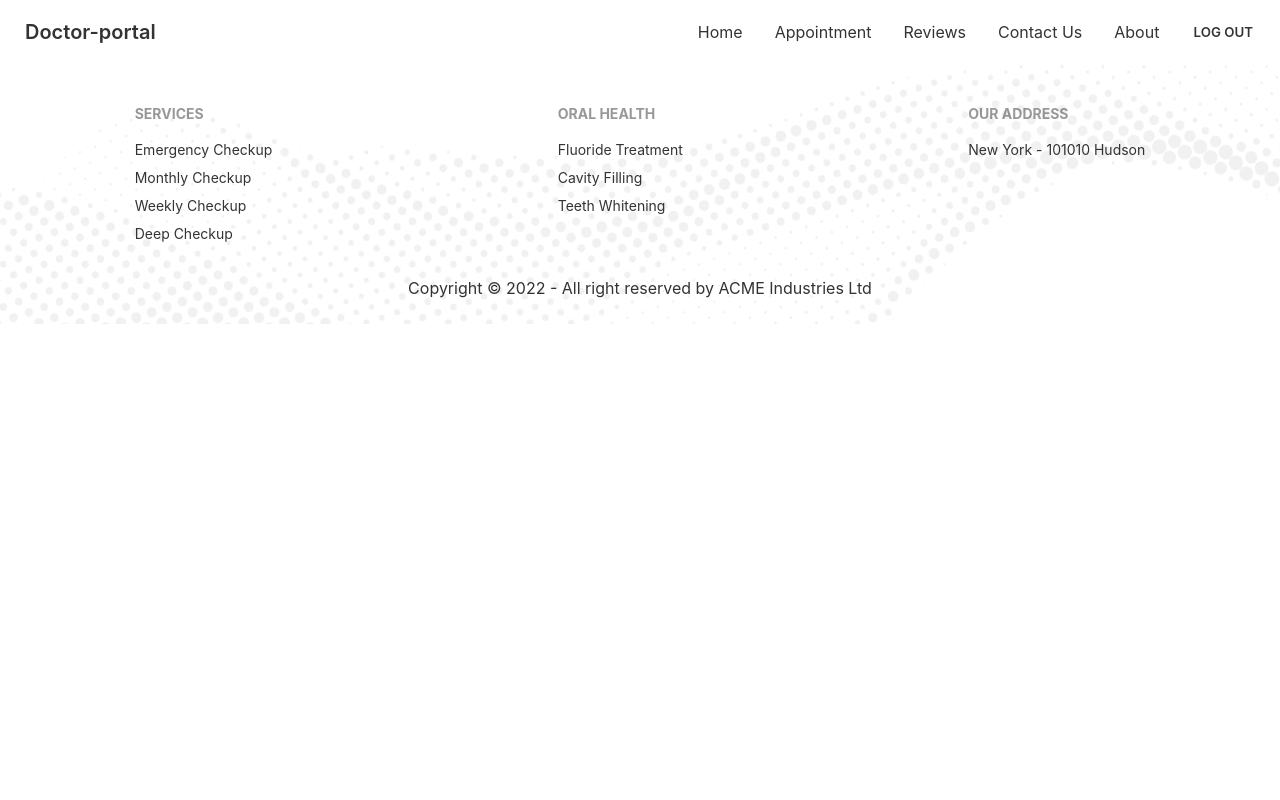
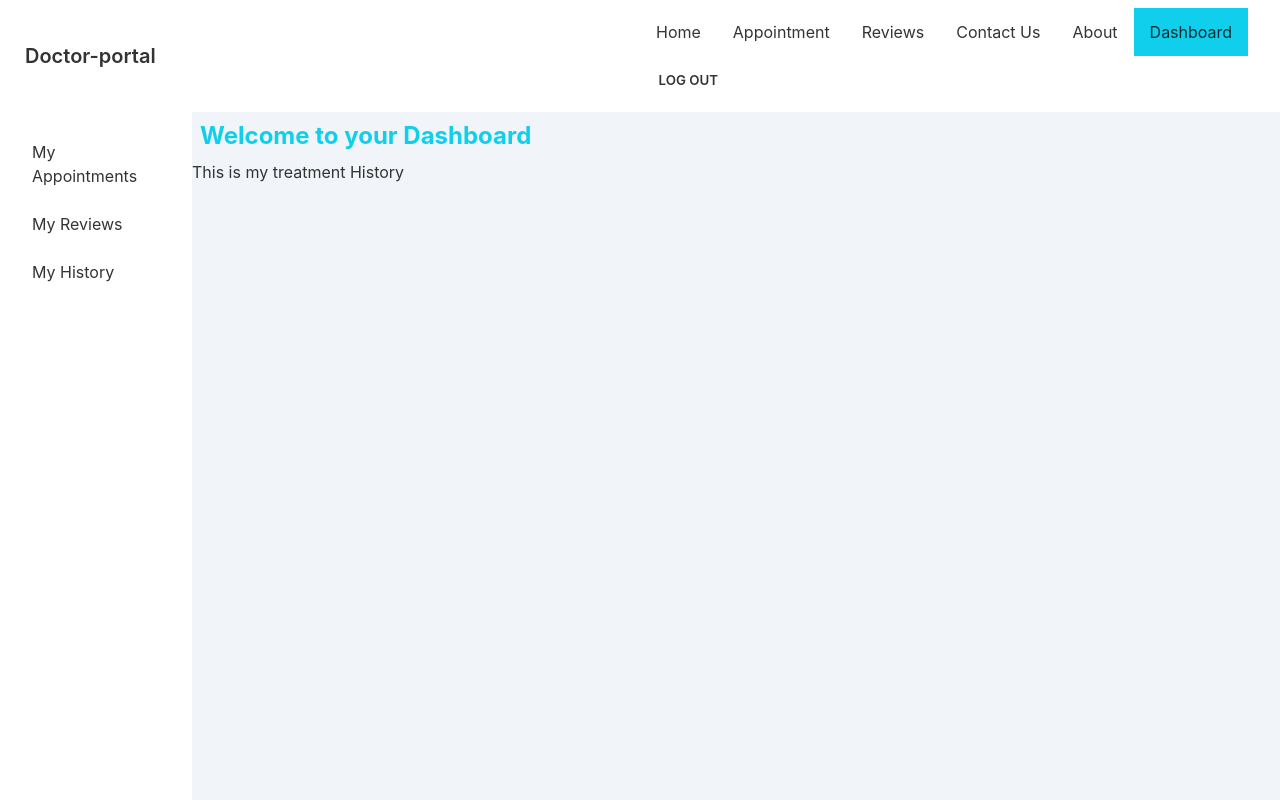
Before and after one commit to NafiulA/doctor-portal-client, a React (Create React App) app: page /dashboard/myhistory in a window 1280 px wide. Shown: the top 800 px of the page. Built offline with nearby package versions, Linux system fonts and the light colour scheme; no server answers; sample sign-in values are in the browser's storage.

Commit message:
dashboard working

```diff
--- a/package.json
+++ b/package.json
@@ -3,6 +3,7 @@
   "version": "0.1.0",
   "private": true,
   "dependencies": {
+    "@heroicons/react": "^1.0.6",
     "@testing-library/jest-dom": "^5.16.4",
     "@testing-library/react": "^13.2.0",
     "@testing-library/user-event": "^13.5.0",
--- a/src/App.js
+++ b/src/App.js
@@ -4,6 +4,10 @@ import './App.css';
 import About from './Pages/About/About';
 import Appointment from './Pages/Appointment/Appointment';
 import Contact from './Pages/Contact/Contact';
+import Dashboard from './Pages/Dashboard/Dashboard';
+import MyAppointments from './Pages/Dashboard/MyAppointments';
+import MyHistory from './Pages/Dashboard/MyHistory';
+import MyReviews from './Pages/Dashboard/MyReviews';
 import Home from './Pages/Home/Home/Home';
 import Login from './Pages/Login/Login';
 import Reviews from './Pages/Reviews/Reviews';
@@ -20,6 +24,11 @@ function App() {
         <Route path='/' element={<Home></Home>}></Route>
         <Route path='/about' element={<About></About>}></Route>
         <Route path='/appointment' element={<RequireAuth><Appointment></Appointment></RequireAuth>}></Route>
+        <Route path='/dashboard' element={<RequireAuth><Dashboard></Dashboard></RequireAuth>}>
+          <Route index element={<MyAppointments></MyAppointments>}></Route>
+          <Route path='myreviews' element={<MyReviews></MyReviews>}></Route>
+          <Route path='myhistory' element={<MyHistory></MyHistory>}></Route>
+        </Route>
         <Route path='/reviews' element={<Reviews></Reviews>}></Route>
         <Route path='/contactus' element={<Contact></Contact>}></Route>
         <Route path='/login' element={<Login></Login>}></Route>
--- /dev/null
+++ b/src/Pages/Dashboard/Dashboard.js
@@ -0,0 +1,32 @@
+import React from 'react';
+import { Link, Outlet } from 'react-router-dom';
+import { ClipboardCopyIcon } from '@heroicons/react/outline'
+
+const Dashboard = () => {
+    return (
+        <div class="drawer drawer-mobile">
+            <input id="dashboard-sidebar" type="checkbox" class="drawer-toggle" />
+            <div class="drawer-content bg-[#F1F5F9]">
+                <div className='flex lg:block'>
+                    <h2 className='p-2 text-2xl font-bold text-primary'>Welcome to your Dashboard</h2>
+                    <label tabIndex="1" for="dashboard-sidebar" className="btn btn-ghost lg:hidden">
+                        <ClipboardCopyIcon className='w-5 h-5 active:text-accent'></ClipboardCopyIcon>
+                    </label>
+                </div>
+                <Outlet></Outlet>
+            </div>
+            <div class="drawer-side">
+                <label for="dashboard-sidebar" class="drawer-overlay"></label>
+                <ul class="menu p-4 overflow-y-auto w-48 bg-base-100 text-base-content">
+                    {/* <!-- Sidebar content here --> */}
+                    <li><Link to="/dashboard">My Appointments</Link></li>
+                    <li><Link to="/dashboard/myreviews">My Reviews</Link></li>
+                    <li><Link to="/dashboard/myhistory">My History</Link></li>
+                </ul>
+
+            </div>
+        </div>
+    );
+};
+
+export default Dashboard;
--- /dev/null
+++ b/src/Pages/Dashboard/MyAppointments.js
@@ -0,0 +1,50 @@
+import React, { useEffect, useState } from 'react';
+import { useAuthState } from 'react-firebase-hooks/auth';
+import auth from '../../firebase.init';
+
+const MyAppointments = () => {
+    const [appointments, setAppointments] = useState([]);
+    const [user] = useAuthState(auth);
+
+    useEffect(() => {
+        if (user) {
+            fetch(`http://localhost:5000/booking?patientEmail=${user.email}`)
+                .then(res => res.json())
+                .then(data => setAppointments(data));
+        }
+    }, [user])
+
+    return (
+        <div>
+            <h2 className='p-2'>My Appointments: {appointments.length}</h2>
+            <div class="overflow-x-auto">
+                <table class="table w-full">
+                    <thead>
+                        <tr>
+                            <th></th>
+                            <th>Name</th>
+                            <th>Date</th>
+                            <th>Time</th>
+                            <th>Treatment</th>
+                        </tr>
+                    </thead>
+                    <tbody>
+                        {
+                            appointments.map((a, index) => <tr key={index}>
+                                <th>{index + 1}</th>
+                                <td>{a.patientName}</td>
+                                <td>{a.date}</td>
+                                <td>{a.slot}</td>
+                                <td>{a.treatmentName}</td>
+                            </tr>)
+                        }
+
+
+                    </tbody>
+                </table>
+            </div>
+        </div>
+    );
+};
+
+export default MyAppointments;
--- /dev/null
+++ b/src/Pages/Dashboard/MyHistory.js
@@ -0,0 +1,11 @@
+import React from 'react';
+
+const MyHistory = () => {
+    return (
+        <div>
+            <h2>This is my treatment History</h2>
+        </div>
+    );
+};
+
+export default MyHistory;
--- /dev/null
+++ b/src/Pages/Dashboard/MyReviews.js
@@ -0,0 +1,11 @@
+import React from 'react';
+
+const MyReviews = () => {
+    return (
+        <div>
+            <h2>My Review</h2>
+        </div>
+    );
+};
+
+export default MyReviews;
--- a/src/Pages/Shared/Header/Header.js
+++ b/src/Pages/Shared/Header/Header.js
@@ -9,9 +9,10 @@ const Header = () => {
     const menuItems = <>
         <li><NavLink to="/">Home</NavLink></li>
         <li><NavLink to="/appointment">Appointment</NavLink></li>
-        <li><NavLink to="reviews">Reviews</NavLink></li>
+        <li><NavLink to="/reviews">Reviews</NavLink></li>
         <li><NavLink to="/contactus">Contact Us</NavLink></li>
         <li><NavLink to="/about">About</NavLink></li>
+        {user && <li><NavLink to="/dashboard">Dashboard</NavLink></li>}
         <li>{user ? <button onClick={() => signOut(auth)} className='btn btn-ghost'>Log Out</button> : <NavLink to="/login">Login</NavLink>}</li>
     </>
     return (
```
Also changed, not shown: 1 other file (tests, documents, lock files or other folders).
